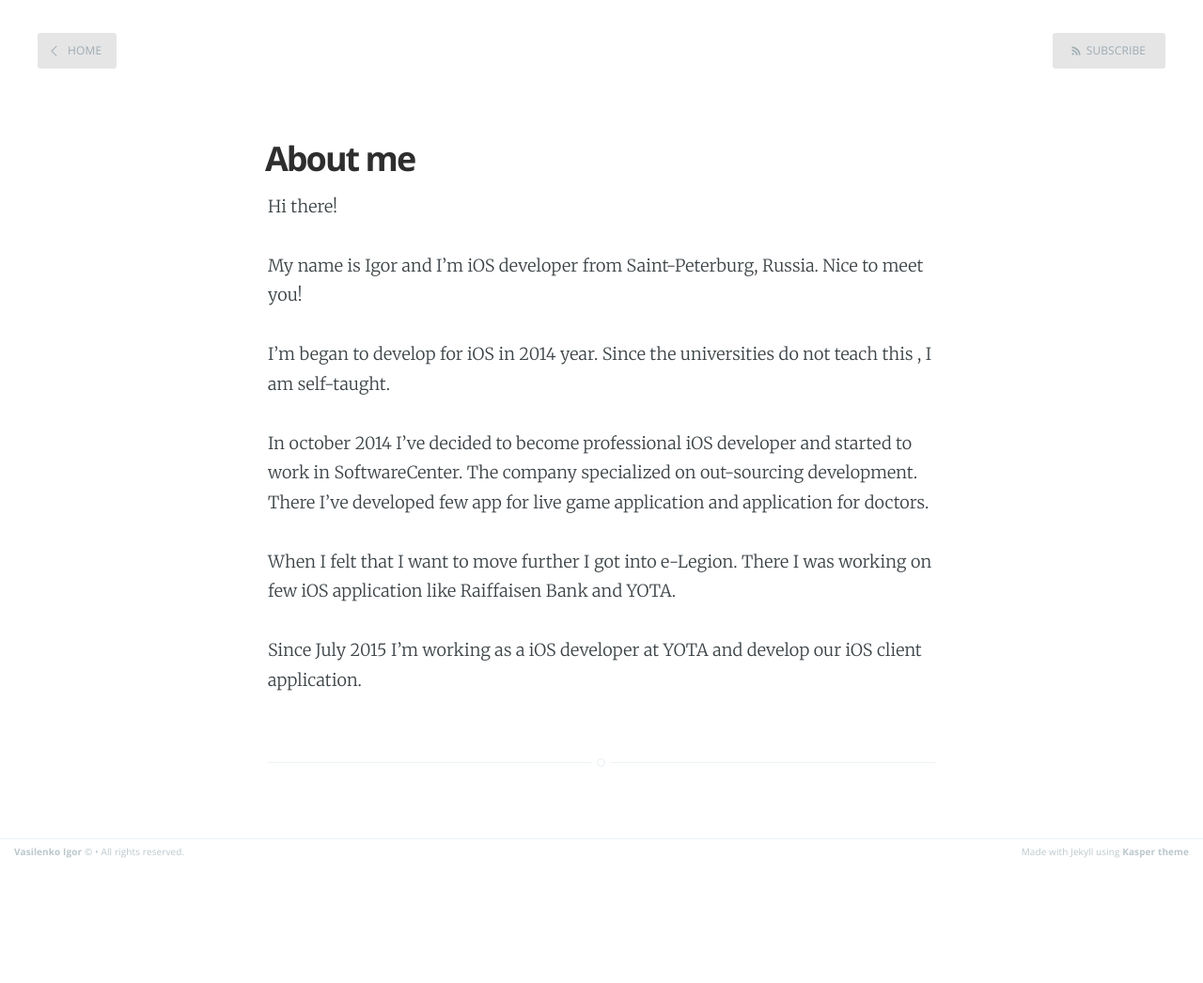
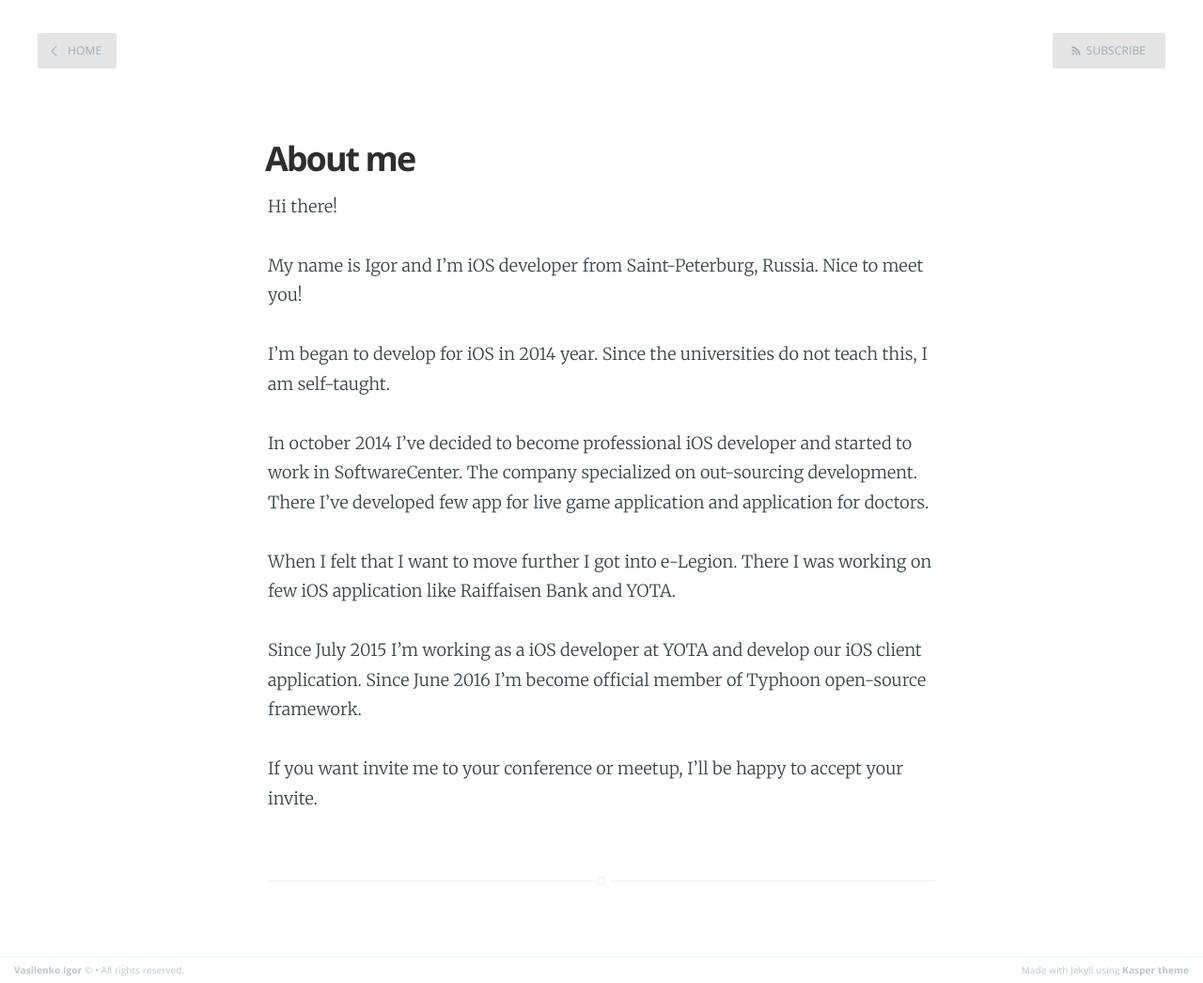
Before and after one commit to spbvasilenko/NSVasilenko, a Jekyll site: the page built from about.md, in a window 1280 px wide. Shown: the whole page at 94% size. Built offline with Jekyll 4.4.1, drawn with Linux system fonts in a browser that asks for light colours; before the commit the page ends 920 px from its top, so only the background shows below that.

Commit message:
Update about me page

```diff
--- a/about.md
+++ b/about.md
@@ -5,12 +5,15 @@ title: About me
 
 Hi there!
 
-My name is Igor and I'm iOS developer from Saint-Peterburg, Russia. Nice to meet you!
+My name is Igor and I'm iOS developer from Saint-Peterburg, Russia.
+Nice to meet you!
 
-I'm began to develop for iOS in 2014 year. Since the universities do not teach this , I am self-taught.
+I'm began to develop for iOS in 2014 year. Since the universities do not teach this, I am self-taught.
 
 In october 2014 I've decided to become professional iOS developer and started to work in SoftwareCenter. The company specialized on out-sourcing development. There I've developed few app for live game application and application for doctors.
 
 When I felt that I want to move further I got into e-Legion. There I was working on few iOS application like Raiffaisen Bank and YOTA.
 
-Since July 2015 I'm working as a iOS developer at YOTA and develop our iOS client application.
+Since July 2015 I'm working as a iOS developer at YOTA and develop our iOS client application. Since June 2016 I'm become official member of Typhoon open-source framework.
+
+If you want invite me to your conference or meetup, I'll be happy to accept your invite.
```
